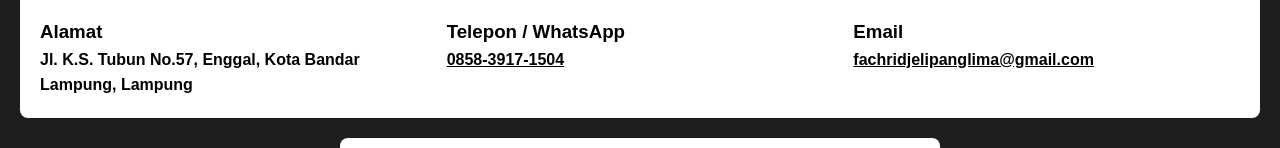
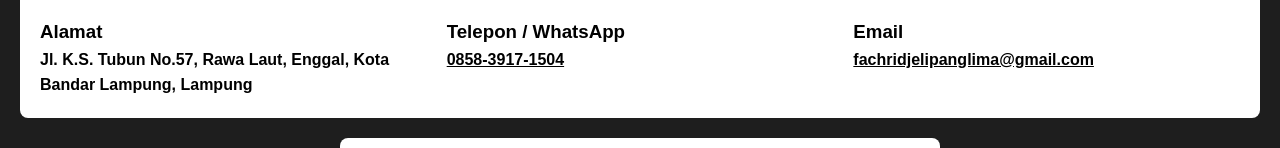
Before and after one commit to Rinakie/bengkel-web, a plain HTML site: page index.html in a window 1280 px wide. Shown: the part 3989-4137 px from the top of the page. Drawn offline with Linux system fonts and the light colour scheme.

Commit message:
Add files via upload

```diff
--- a/index.html
+++ b/index.html
@@ -110,7 +110,7 @@
     <div class="kontak-container">
       <div class="kontak-item">
         <h3>Alamat</h3>
-        <p>Jl. K.S. Tubun No.57, Enggal, Kota Bandar Lampung, Lampung</p>
+        <p>Jl. K.S. Tubun No.57, Rawa Laut, Enggal, Kota Bandar Lampung, Lampung</p>
       </div>
       <div class="kontak-item">
         <h3>Telepon / WhatsApp</h3>
```
